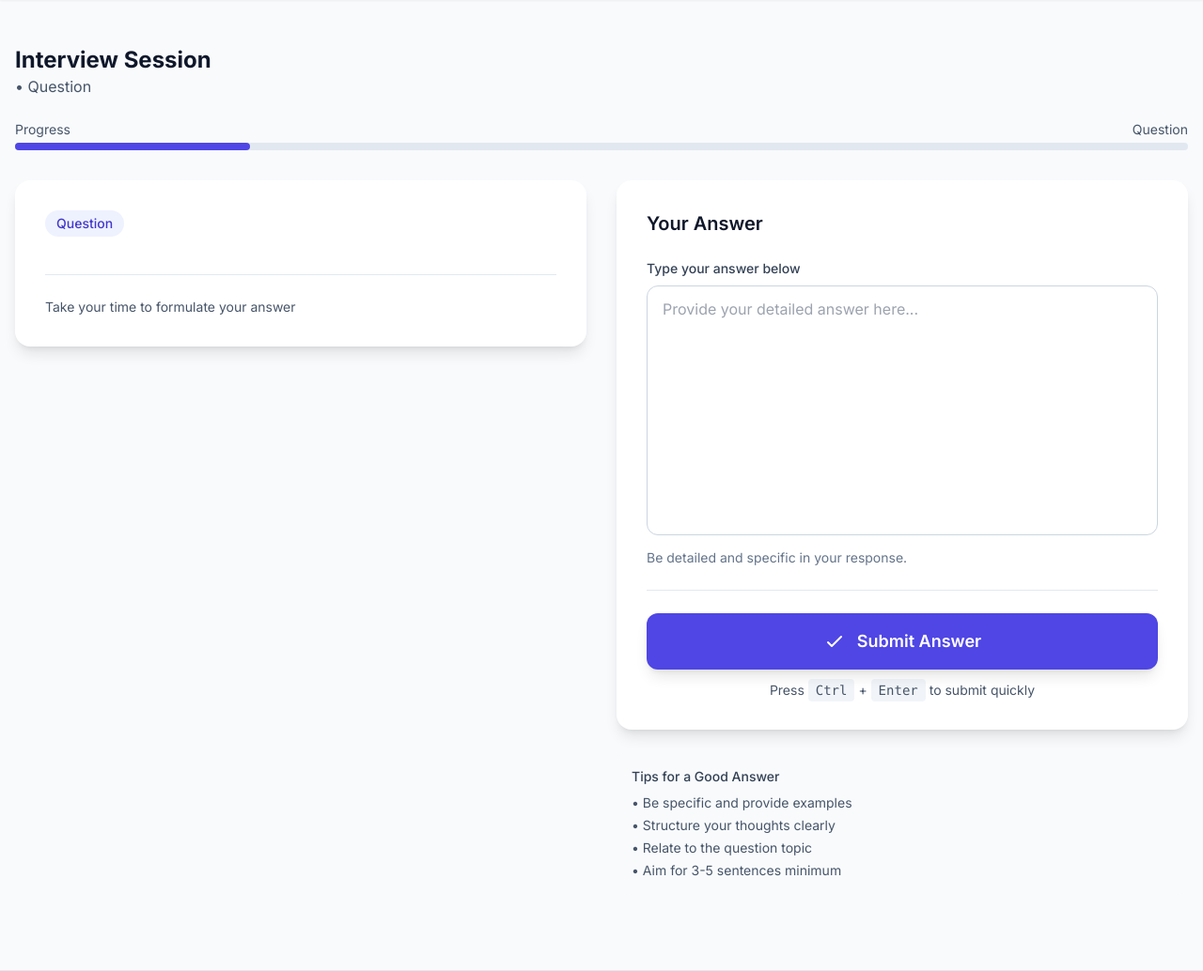
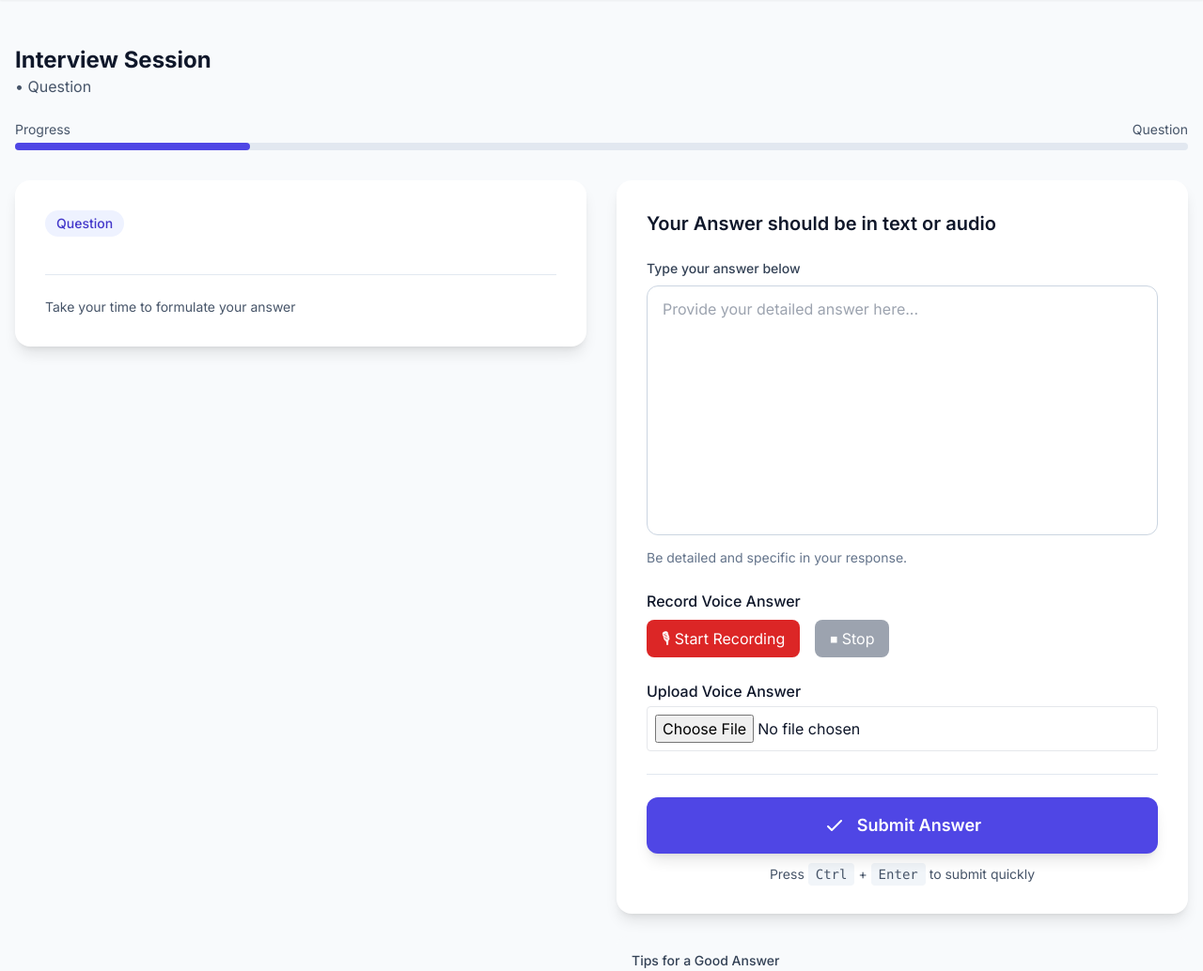
Before and after one commit to parshv09/MockMate, a Django app: template project/interviewapp/templates/interview.html in a window 1280 px wide. Shown: the part 65-1099 px from the top of the page at 94% size. Run offline with Django 4.2, Linux system fonts and the light colour scheme; the template is opened without the code that fills it, so the values that code supplies are empty; some libraries are stand-ins or nearby versions.

Commit message:
added the feature  audio recording and conversion from speech to text

```diff
--- a/project/interviewapp/forms.py
+++ b/project/interviewapp/forms.py
@@ -1,10 +1,12 @@
 # interviewapp/forms.py
 from django import forms
-
+from .models import Answer
 class StartSessionForm(forms.Form):
     ROLE_CHOICES = [('tech','Tech'),('hr','HR'),('apt','Aptitude'),('beh','Behavioral')]
     role = forms.ChoiceField(choices=ROLE_CHOICES)
     n_questions = forms.IntegerField(min_value=1, max_value=30, initial=5)
 
 class AnswerForm(forms.Form):
-    answer_text = forms.CharField(widget=forms.Textarea(attrs={'rows':4}), required=False)
+        class Meta:
+            model = Answer
+            fields = ["answer_text", "audio_file"]
--- a/project/interviewapp/models.py
+++ b/project/interviewapp/models.py
@@ -72,6 +72,7 @@ class Answer(models.Model):
     question = models.ForeignKey(GeneratedQuestion, on_delete=models.SET_NULL, null=True)
     index = models.IntegerField()
     answer_text = models.TextField(blank=True)
+    audio_file = models.FileField(upload_to="voice_answers/", null=True, blank=True)
     transcript = models.TextField(blank=True)
     score = models.FloatField(null=True, blank=True)
     feedback = models.TextField(blank=True)
--- a/project/interviewapp/templates/interview.html
+++ b/project/interviewapp/templates/interview.html
@@ -75,12 +75,12 @@ session.current_index|add:5 100 %}%" {% block content %}
     <!-- Right Column: Answer Form -->
     <div>
       <div class="bg-white rounded-2xl shadow-lg p-6 md:p-8">
-        <h3 class="text-xl font-semibold text-slate-900 mb-6">Your Answer</h3>
+        <h3 class="text-xl font-semibold text-slate-900 mb-6">Your Answer should be in text or audio</h3>
 
         <form
           method="post"
           action="{% url 'interviewapp:submit_answer' session.id %}"
-          class="space-y-6"
+          class="space-y-6" enctype="multipart/form-data"
         >
           {% csrf_token %}
           <input type="hidden" name="answer_id" value="{{ answer_id }}" />
@@ -106,6 +106,36 @@ session.current_index|add:5 100 %}%" {% block content %}
               Be detailed and specific in your response.
             </p>
           </div>
+
+                    <!-- Voice Recording Controls -->
+          <div class="mt-6">
+            <label class="block font-medium mb-2">Record Voice Answer</label>
+
+            <div class="flex items-center gap-4">
+              <button type="button"
+                      id="recordBtn"
+                      class="bg-red-600 text-white px-4 py-2 rounded-lg">
+                🎙 Start Recording
+              </button>
+
+              <button type="button"
+                      id="stopBtn"
+                      disabled
+                      class="bg-gray-400 text-white px-4 py-2 rounded-lg">
+                ⏹ Stop
+              </button>
+            </div>
+
+            <audio id="audioPreview" controls class="mt-4 hidden"></audio>
+          </div>
+          <div class="mt-4">
+              <label class="block font-medium mb-1">Upload Voice Answer</label>
+              <input type="file"
+                    name="audio_file"
+                    accept="audio/*"
+                    class="border rounded p-2 w-full">
+            </div>
+
 
           <!-- Submit Button -->
           <div class="border-t border-slate-200 pt-6">
@@ -191,5 +221,58 @@ session.current_index|add:5 100 %}%" {% block content %}
         `;
     button.disabled = true;
   });
+  let mediaRecorder;
+let audioChunks = [];
+
+const recordBtn = document.getElementById("recordBtn");
+const stopBtn = document.getElementById("stopBtn");
+const audioPreview = document.getElementById("audioPreview");
+const fileInput = document.querySelector('input[name="audio_file"]');
+
+navigator.mediaDevices.getUserMedia({ audio: true })
+  .then(stream => {
+    mediaRecorder = new MediaRecorder(stream);
+
+    mediaRecorder.ondataavailable = e => {
+      audioChunks.push(e.data);
+    };
+
+    mediaRecorder.onstop = () => {
+      const blob = new Blob(audioChunks, { type: "audio/webm" });
+      audioChunks = [];
+
+      // Create file from blob
+      const audioFile = new File([blob], "recording.webm", {
+        type: "audio/webm"
+      });
+
+      // Attach to hidden file input
+      const dataTransfer = new DataTransfer();
+      dataTransfer.items.add(audioFile);
+      fileInput.files = dataTransfer.files;
+
+      // Preview audio
+      audioPreview.src = URL.createObjectURL(blob);
+      audioPreview.classList.remove("hidden");
+    };
+  })
+  .catch(err => {
+    alert("Microphone access denied");
+    console.error(err);
+  });
+
+recordBtn.onclick = () => {
+  mediaRecorder.start();
+  recordBtn.disabled = true;
+  stopBtn.disabled = false;
+  recordBtn.classList.add("opacity-50");
+};
+
+stopBtn.onclick = () => {
+  mediaRecorder.stop();
+  recordBtn.disabled = false;
+  stopBtn.disabled = true;
+  recordBtn.classList.remove("opacity-50");
+};
 </script>
 {% endblock %}
--- a/project/interviewapp/templates/start.html
+++ b/project/interviewapp/templates/start.html
@@ -14,7 +14,7 @@
         <!-- Role Selection - MUST MATCH YOUR FORM FIELD NAMES -->
         <div>
           <h3 class="text-lg font-semibold text-slate-900 mb-4">
-            Select Target Role
+            Select Target Interview type
           </h3>
 
           {% if form.role.errors %}
--- a/project/project/urls.py
+++ b/project/project/urls.py
@@ -8,5 +8,4 @@ urlpatterns = [
     path('', include('interviewapp.urls')),
 ]
 
-if settings.DEBUG:
-    urlpatterns += static(settings.MEDIA_URL, document_root=settings.MEDIA_ROOT)
+urlpatterns += static(settings.MEDIA_URL, document_root=settings.MEDIA_ROOT)
```
Also changed, not shown: project/groq_last_response.txt (deleted, +0 -2 lines), project/interviewapp/speech_utils.py (added, +7 -0 lines), project/interviewapp/views.py (+31 -11 lines), project/project/settings.py (+3 -5 lines), project/interviewapp/migrations/0007_answer_audio_file.py (added).
